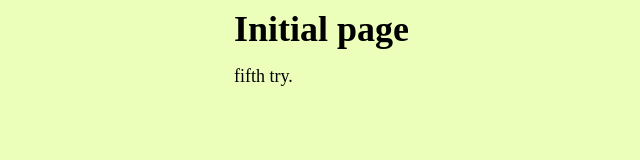
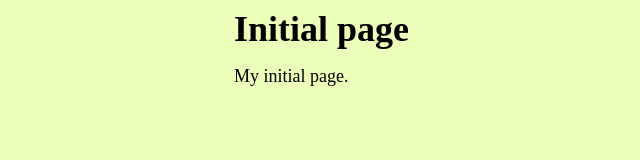
Before and after one commit to snirp/we-r, a plain HTML site: page index.html in a window 1280 px wide. Shown: the full height of the page, 56-696 px from the left. Drawn offline with Linux system fonts and the light colour scheme.

Commit message:
Deployment

```diff
--- a/index.html
+++ b/index.html
@@ -11,7 +11,7 @@
 <body>
 
     <h1>Initial page</h1>
-    <p>fifth try.</p>
+    <p>My initial page.</p>
 
 </body>
 </html>
```
